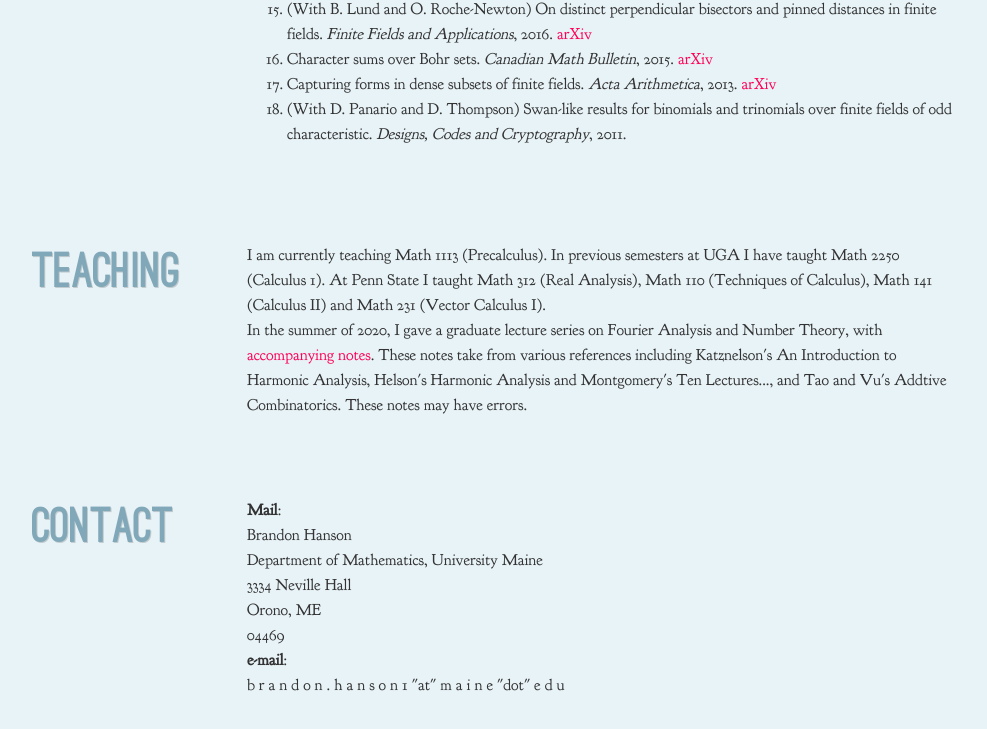
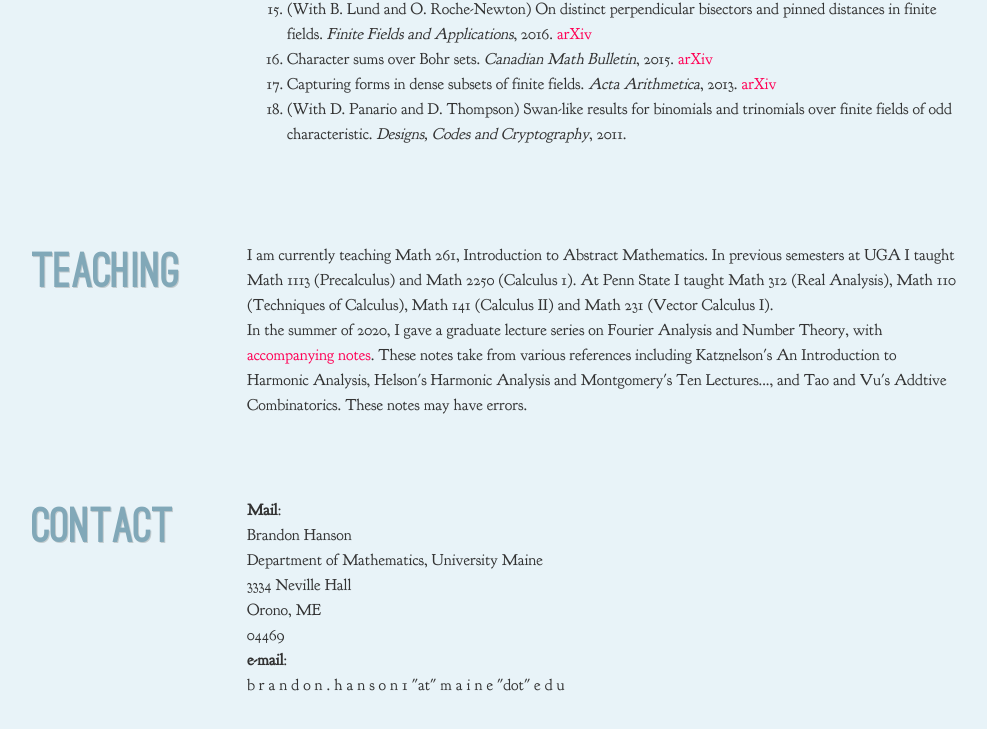
Before and after one commit to brandonhanson/brandonhanson.github.io, a plain HTML site: page index.html in a window 1280 px wide. Shown: the part 1425-2154 px from the top of the page, without its empty margins (163-1150 px from the left). Drawn offline with Linux system fonts and the light colour scheme.

Commit message:
Update index.html

```diff
--- a/index.html
+++ b/index.html
@@ -119,7 +119,7 @@ find my preprints and publications.
 
 					<div class="text">
 
-						I am currently teaching Math 1113 (Precalculus). In previous semesters at UGA I have taught Math 2250 (Calculus 1). At Penn State I taught Math 312 (Real Analysis), Math 110 (Techniques of Calculus), Math 141 (Calculus II) and Math 231 (Vector Calculus I).
+						I am currently teaching Math 261, Introduction to Abstract Mathematics. In previous semesters at UGA I taught Math 1113 (Precalculus) and Math 2250 (Calculus 1). At Penn State I taught Math 312 (Real Analysis), Math 110 (Techniques of Calculus), Math 141 (Calculus II) and Math 231 (Vector Calculus I).
 
 					</div>
 
```
